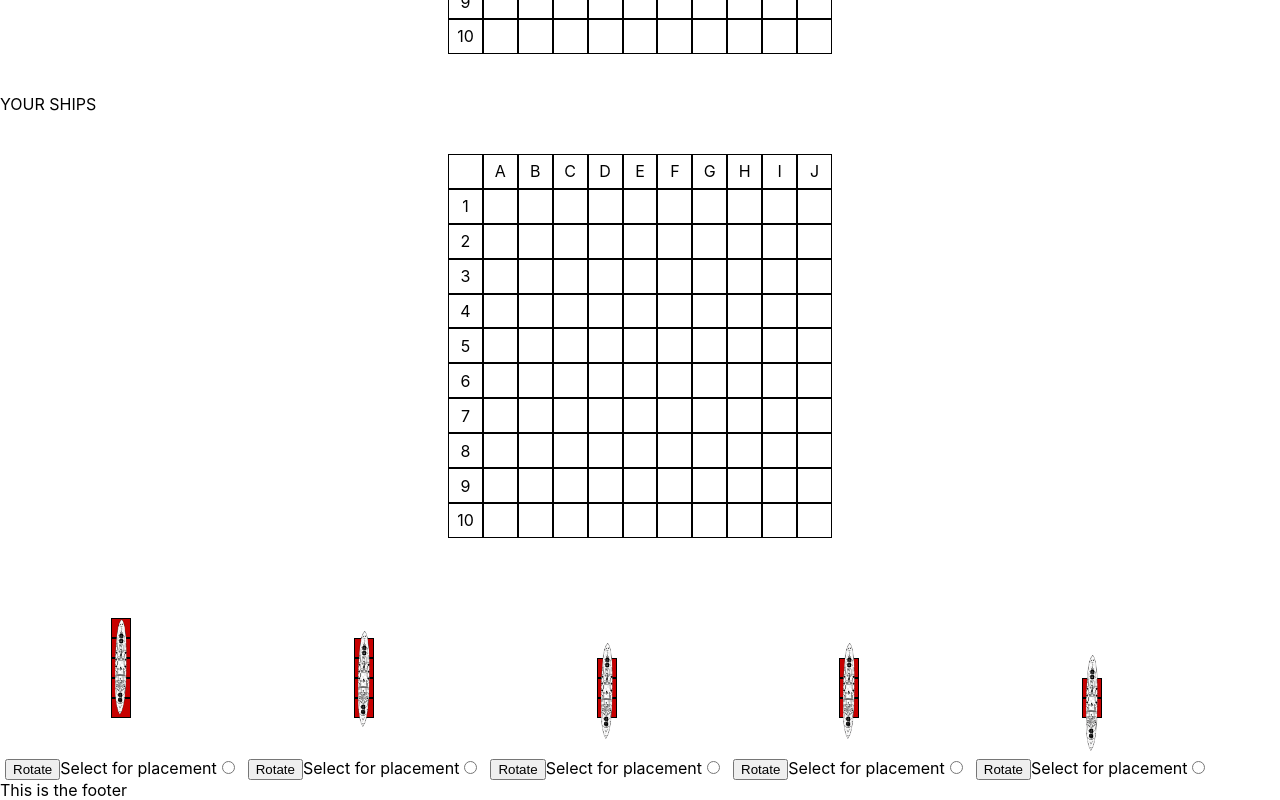
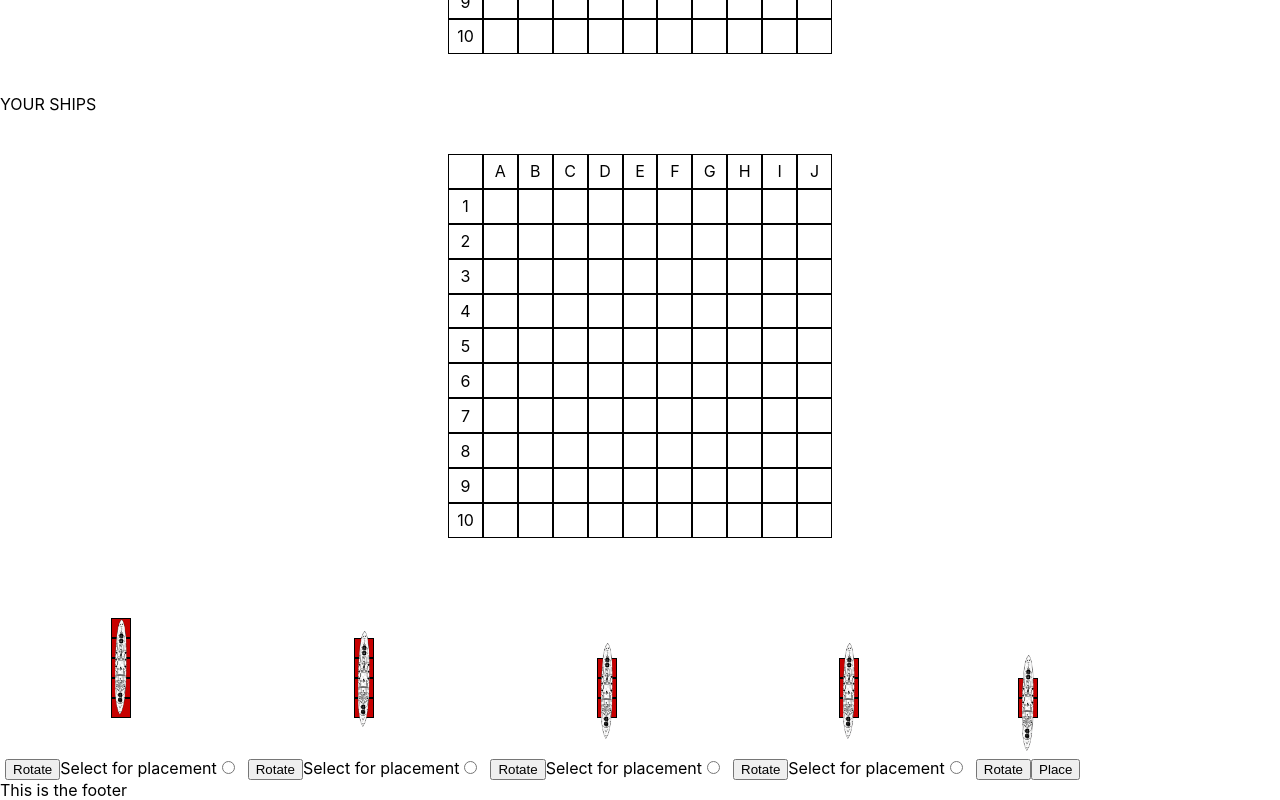
Before and after one commit to caldric/battleship-client, a React (Create React App) app: page /game in a window 1280 px wide. Shown: the part 568-1368 px from the top of the page. Built offline with nearby package versions, Linux system fonts and the light colour scheme.

Commit message:
refactoring to buttons instead of radios

```diff
--- a/src/component/AllShips.jsx
+++ b/src/component/AllShips.jsx
@@ -15,35 +15,59 @@ const AllShips = () => {
           <Ship length={5} name={'carrier'} />
           <button onClick={(e) => rotateSquare(e)}>Rotate</button>
           <label htmlFor="shipRadio">Select for placement</label>
-          <input type="radio" name="shipRadio" className={`radio-carrier`} />
+          <input
+            type="radio"
+            name="shipRadio"
+            className={`radio-carrier`}
+            value="carrier"
+          />
         </div>
 
         <div className="shipContainer">
           <Ship length={4} name={'battleship'} />
           <button onClick={(e) => rotateSquare(e)}>Rotate</button>
           <label htmlFor="shipRadio">Select for placement</label>
-          <input type="radio" name="shipRadio" className={`radio-battleship`} />
+          <input
+            type="radio"
+            name="shipRadio"
+            className={`radio-battleship`}
+            value="battleship"
+          />
         </div>
 
         <div className="shipContainer">
           <Ship length={3} name={'cruiser'} />
           <button onClick={(e) => rotateSquare(e)}>Rotate</button>
           <label htmlFor="shipRadio">Select for placement</label>
-          <input type="radio" name="shipRadio" className={`radio-cruiser`} />
+          <input
+            type="radio"
+            name="shipRadio"
+            className={`radio-cruiser`}
+            value="cruiser"
+          />
         </div>
 
         <div className="shipContainer">
           <Ship length={3} name={'submarine'} />
           <button onClick={(e) => rotateSquare(e)}>Rotate</button>
           <label htmlFor="shipRadio">Select for placement</label>
-          <input type="radio" name="shipRadio" className={`radio-submarine`} />
+          <input
+            type="radio"
+            name="shipRadio"
+            className={`radio-submarine`}
+            value="submarine"
+          />
         </div>
 
         <div className="shipContainer">
           <Ship length={2} name={'destroyer'} />
           <button onClick={(e) => rotateSquare(e)}>Rotate</button>
-          <label htmlFor="shipRadio">Select for placement</label>
-          <input type="radio" name="shipRadio" className={`radio-destroyer`} />
+          <button
+            onClick={() => setCurrShip({ name: '' })}
+            className={`place-destroyer`}
+          >
+            Place
+          </button>
         </div>
       </div>
     </div>
--- a/src/component/Game.jsx
+++ b/src/component/Game.jsx
@@ -1,8 +1,14 @@
-import React from 'react';
+import React, { useState } from 'react';
 import Board from './Board';
 import AllShips from './AllShips';
 
 const Game = () => {
+  const [currShip, setCurrShip] = useState({
+    name: '',
+    length: 0,
+    rotate: false,
+  });
+
   return (
     <div>
       <h1>The Game</h1>
@@ -10,7 +16,7 @@ const Game = () => {
       <Board />
       <p>YOUR SHIPS</p>
       <Board />
-      <AllShips />
+      <AllShips setCurrShip={setCurrShip} />
     </div>
   );
 };
```
